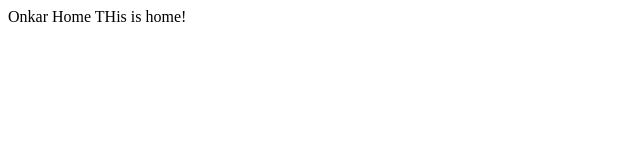
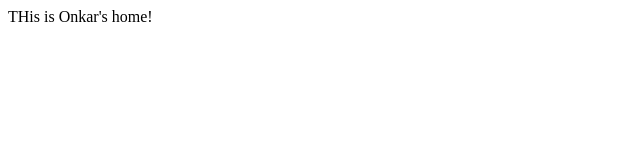
Before and after one commit to letonkargit/letonkargit.github.io, a plain HTML site: page onkarhome.html in a window 1280 px wide. Shown: the full height of the page, 0-640 px from the left. Drawn offline with Linux system fonts and the light colour scheme.

Commit message:
Update onkarhome.html

```diff
--- a/onkarhome.html
+++ b/onkarhome.html
@@ -1,6 +1,5 @@
 <html>
-<head>Onkar Home</head>
 <body>
-THis is home!
+THis is Onkar's home!
 </body>
 </html>
```
